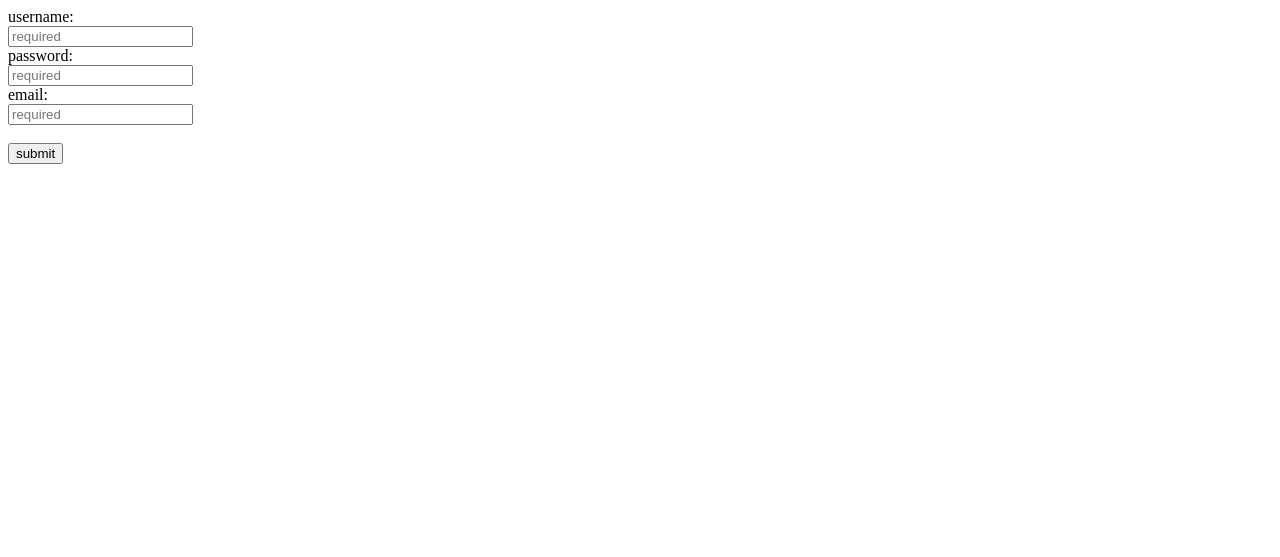
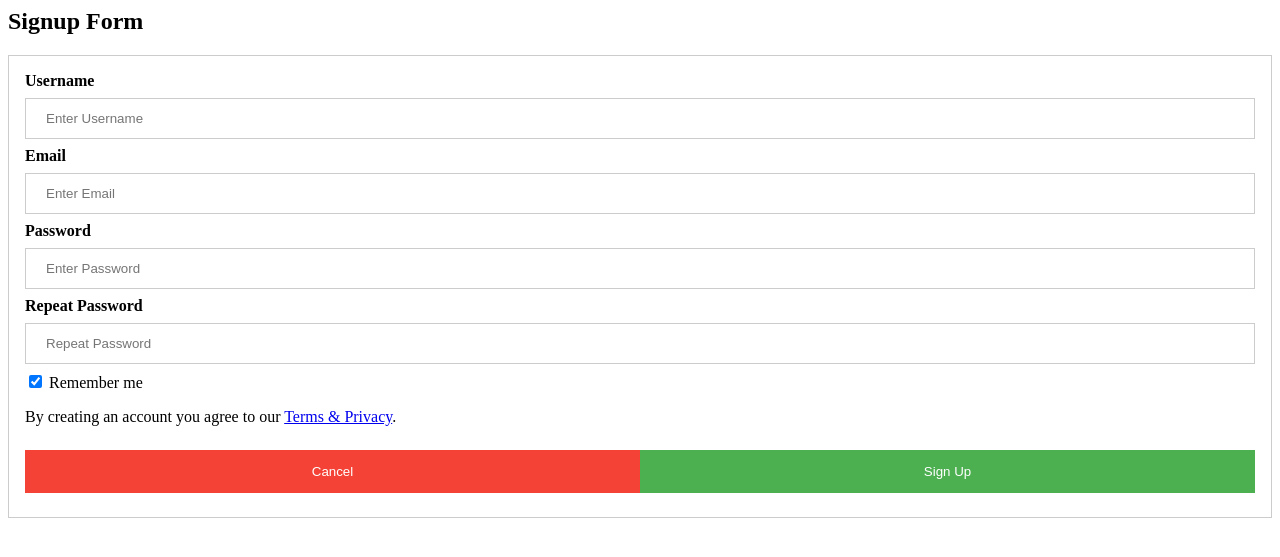
Before and after one commit to dc376/it490f17, a PHP site: page /signup.html in a window 1280 px wide. Shown: the top 557 px of the page. Run offline with PHP 8.4, Linux system fonts and the light colour scheme.

Commit message:
updated index, signup php and signup html

```diff
--- a/signup.html
+++ b/signup.html
@@ -1,18 +1,92 @@
 <!DOCTYPE html5>
-<html>
-<body>
-<form action= "signup.php" method = "post" >
-	username:<br>
-	<input type="text" name="screenname" placeholder="required ">
-	<br>
-	password:<br>
-	<input type="text" name="password" placeholder="required ">
-	<br>
-	email:<br>
-	<input type="text" name="email" placeholder="required ">
-	<br><br>
-	<input type="submit" value="submit">
-</form>
-</body>
+
 
 </html>
+
+
+<!DOCTYPE html>
+<html>
+<style>
+/* Full-width input fields */
+input[type=text], input[type=password] {
+    width: 100%;
+    padding: 12px 20px;
+    margin: 8px 0;
+    display: inline-block;
+    border: 1px solid #ccc;
+    box-sizing: border-box;
+}
+
+/* Set a style for all buttons */
+button {
+    background-color: #4CAF50;
+    color: white;
+    padding: 14px 20px;
+    margin: 8px 0;
+    border: none;
+    cursor: pointer;
+    width: 100%;
+}
+
+/* Extra styles for the cancel button */
+.cancelbtn {
+    padding: 14px 20px;
+    background-color: #f44336;
+}
+
+/* Float cancel and signup buttons and add an equal width */
+.cancelbtn,.signupbtn {
+    float: left;
+    width: 50%;
+}
+
+/* Add padding to container elements */
+.container {
+    padding: 16px;
+}
+
+/* Clear floats */
+.clearfix::after {
+    content: "";
+    clear: both;
+    display: table;
+}
+
+/* Change styles for cancel button and signup button on extra small screens */
+@media screen and (max-width: 300px) {
+    .cancelbtn, .signupbtn {
+       width: 100%;
+    }
+}
+</style>
+<body>
+
+<h2>Signup Form</h2>
+
+<form action="signup.php" method="post" style="border:1px solid #ccc">
+  <div class="container">
+
+    <label><b>Username</b></label>
+    <input type="text" placeholder="Enter Username" name="screenname" required>
+
+
+    <label><b>Email</b></label>
+    <input type="text" placeholder="Enter Email" name="email" required>
+
+    <label><b>Password</b></label>
+    <input type="password" placeholder="Enter Password" name="password" required>
+
+    <label><b>Repeat Password</b></label>
+    <input type="password" placeholder="Repeat Password" name="psw-repeat" required>
+    <input type="checkbox" checked="checked"> Remember me
+    <p>By creating an account you agree to our <a href="#">Terms & Privacy</a>.</p>
+
+    <div class="clearfix">
+      <button type="button" class="cancelbtn">Cancel</button>
+      <button type="submit" class="signupbtn">Sign Up</button>
+    </div>
+  </div>
+</form>
+
+</body>
+</html>
```
Also changed, not shown: index.html (+18 -4 lines), signup.php (+19 -1 lines).
